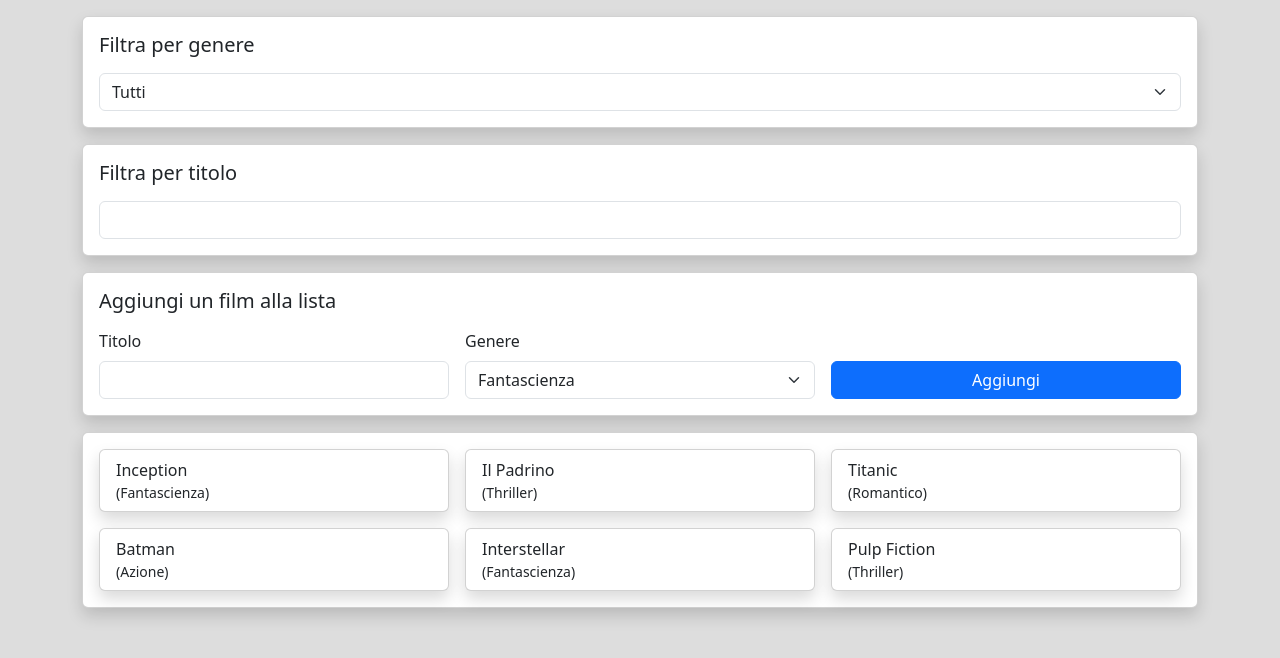
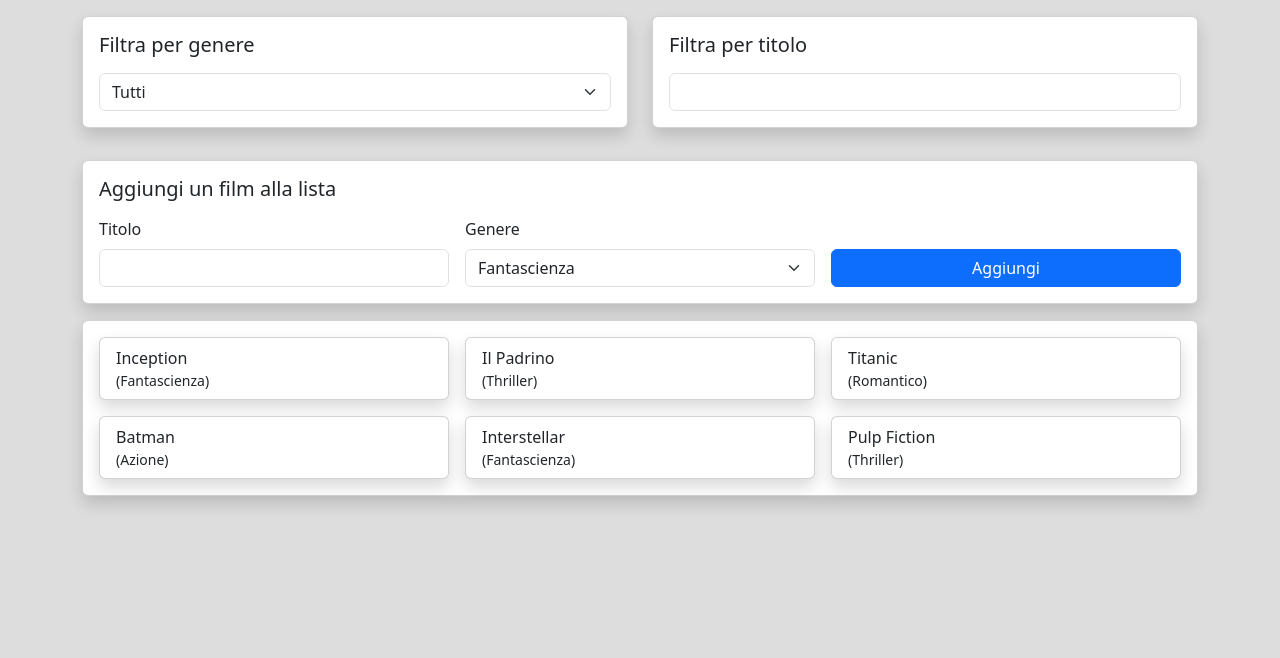
Before and after one commit to fedebacci/react-movie-filter, a React (Vite) app: page / in a window 1280 px wide. Shown: the top 658 px of the page. Built offline with nearby package versions, Linux system fonts and the light colour scheme.

Commit message:
divisione filtri in colonne

```diff
--- a/src/components/layout/Main.jsx
+++ b/src/components/layout/Main.jsx
@@ -67,16 +67,21 @@ export default function Main () {
         <main>
             <div className="container">
 
+                <div className="row">
+                    <div className="col-12 col-md-6">
                         <FilterBySelect
                             filteredElement={filteredGenre}
                             handleChange={(e) => {setFilteredGenre(e.target.value)}}
                             possibleValues={genres}
                         />
-
+                    </div>
+                    <div className="col-12 col-md-6">
                         <FilterByInput
                             filteredElement={filteredTitle}
                             handleChange={(e) => {setFilteredTitle(e.target.value)}}
                         />
+                    </div>
+                </div>
 
                 <AddMovie
                     genres={genres}
```
Lines whose indentation alone changed are shown as unchanged.
